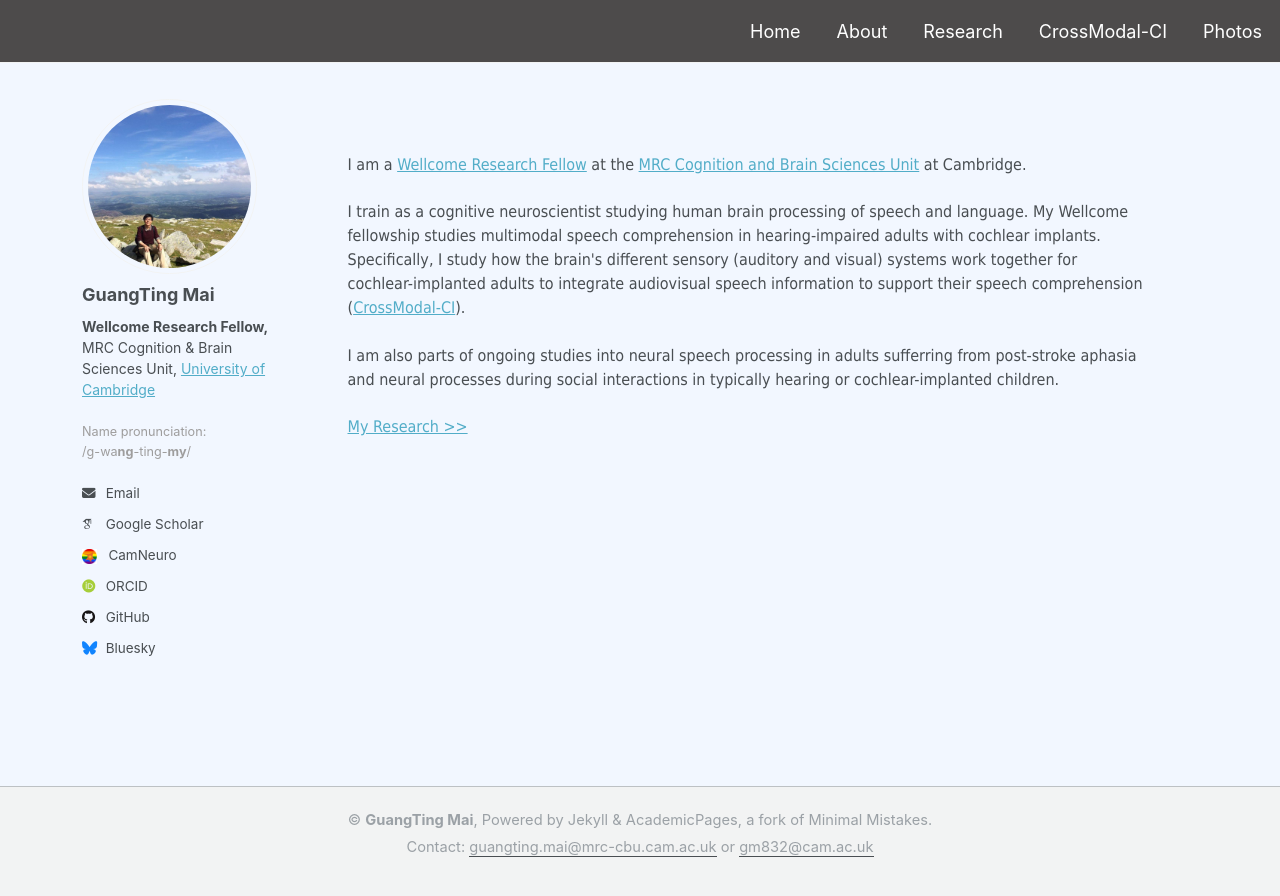
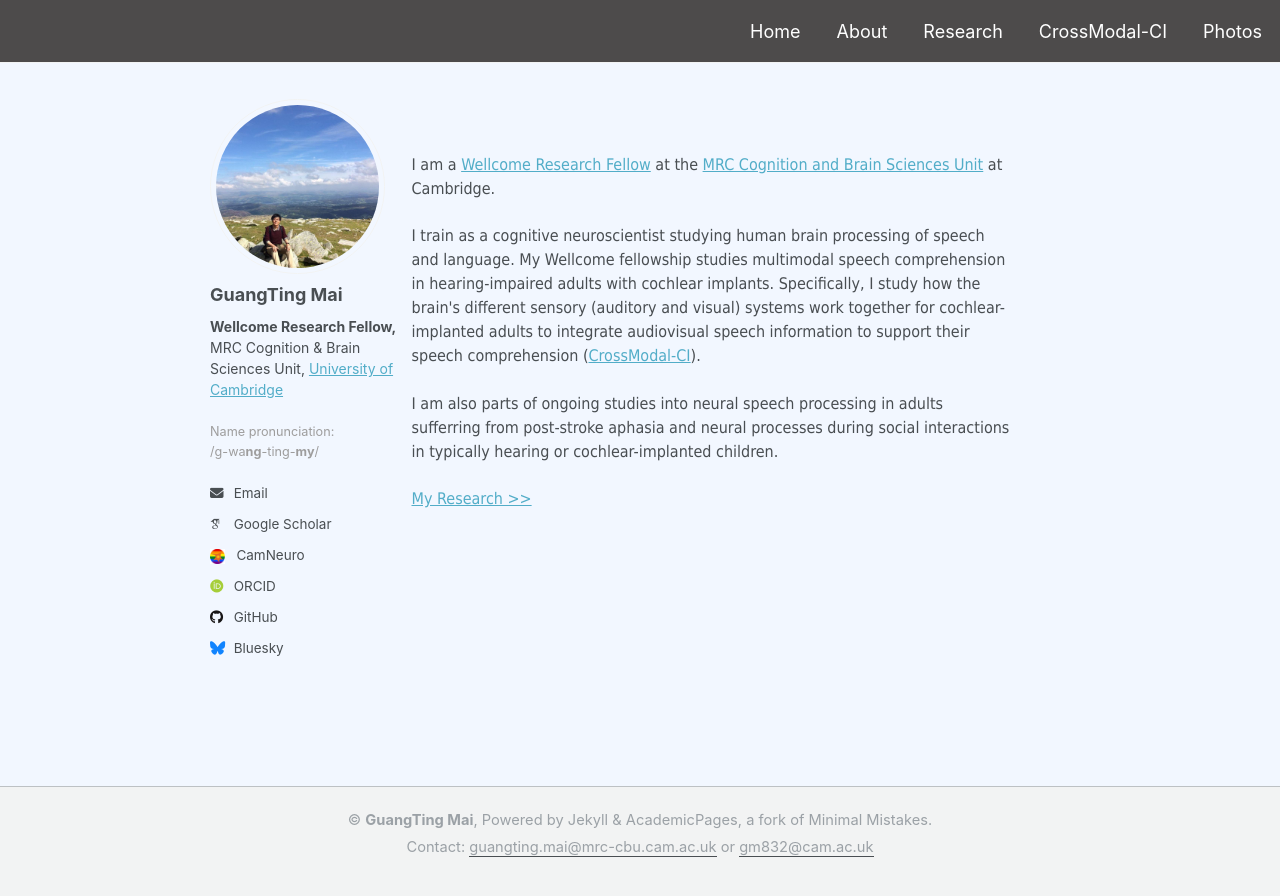
Before and after one commit to guangtingmai/guangtingmai.github.io, a Jekyll site: the page built from _pages/readme.html, in a window 1280 px wide. Shown: the top 896 px of the page. Built offline with Jekyll 4.4.1, drawn with Linux system fonts in a browser that asks for light colours; some web fonts are replaced.

Commit message:
Update custom.scss

```diff
--- a/_sass/custom.scss
+++ b/_sass/custom.scss
@@ -40,7 +40,7 @@ nav a:hover,
 
 #main {
   max-width: 100% !important;
-  width: 90% !important;
+  width: 70% !important;
   padding-left: 1rem !important;
   padding-right: 4rem !important;
 }
@@ -92,7 +92,3 @@ header,
 .masthead__menu-item--lg.persist {
   display: none !important;
 }
-
-.nav__list {
-  margin-left: 1rem; /* moves sidebar slightly to the right */
-}
```
